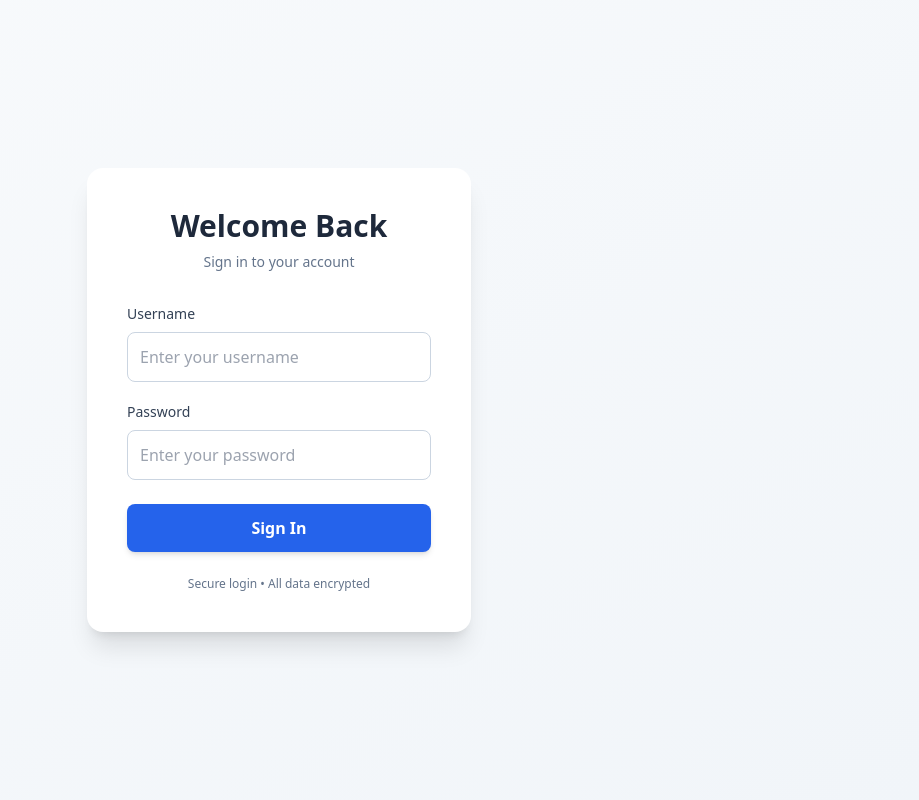
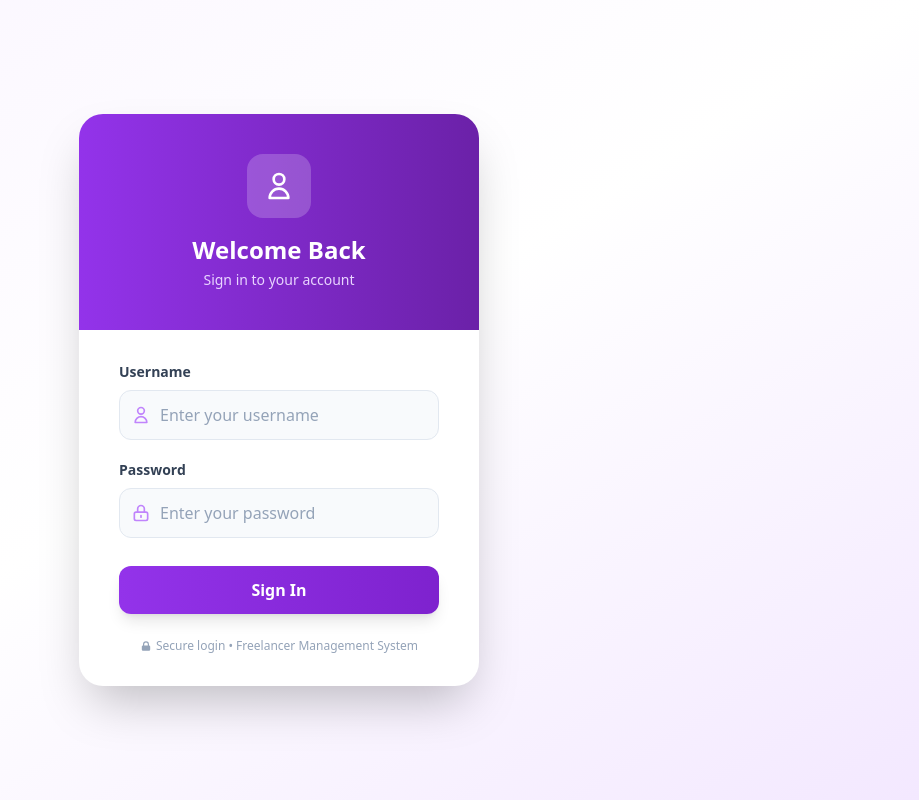
Before and after one commit to Ohil09/Freelancer, a Flask app: page /login in a window 1280 px wide. Shown: the whole page, without its empty margins (361-1280 px from the left). Run offline with Flask 3, Linux system fonts and the light colour scheme; some libraries are stand-ins or nearby versions.

Commit message:
Update login page UI

```diff
--- a/templates/login.html
+++ b/templates/login.html
@@ -5,42 +5,86 @@
 <script src="https://cdn.tailwindcss.com"></script>
 </head>
 
-<body class="bg-gradient-to-br from-slate-50 to-slate-100 flex items-center justify-center h-screen">
+<body class="bg-gradient-to-br from-purple-50 via-white to-purple-100 flex items-center justify-center min-h-screen">
 
-<form method="POST" class="bg-white p-10 rounded-2xl shadow-xl w-96">
+<div class="w-full max-w-md px-6">
 
-<div class="mb-8">
-<h2 class="text-3xl font-bold text-center text-slate-800">Welcome Back</h2>
-<p class="text-center text-slate-500 text-sm mt-2">Sign in to your account</p>
+    <!-- Card -->
+    <div class="bg-white rounded-3xl shadow-2xl overflow-hidden">
+
+        <!-- Top Banner -->
+        <div class="bg-gradient-to-r from-purple-600 to-purple-800 px-10 py-10 text-center">
+            <div class="w-16 h-16 bg-white bg-opacity-20 rounded-2xl flex items-center justify-center mx-auto mb-4">
+                <svg class="w-8 h-8 text-white" fill="none" stroke="currentColor" viewBox="0 0 24 24">
+                    <path stroke-linecap="round" stroke-linejoin="round" stroke-width="2"
+                        d="M16 7a4 4 0 11-8 0 4 4 0 018 0zM12 14a7 7 0 00-7 7h14a7 7 0 00-7-7z"/>
+                </svg>
             </div>
+            <h1 class="text-2xl font-bold text-white">Welcome Back</h1>
+            <p class="text-purple-200 text-sm mt-1">Sign in to your account</p>
+        </div>
+
+        <!-- Form -->
+        <form method="POST" class="px-10 py-8">
+
+            {% if error %}
+            <div class="bg-red-50 border border-red-200 text-red-600 px-4 py-3 rounded-xl mb-5 text-sm">
+                {{ error }}
+            </div>
+            {% endif %}
 
             <!-- Username -->
             <div class="mb-5">
-<label class="block text-sm font-medium text-slate-700 mb-2">Username</label>
+                <label class="block text-sm font-semibold text-slate-700 mb-2">Username</label>
+                <div class="relative">
+                    <span class="absolute inset-y-0 left-0 pl-3 flex items-center text-purple-400">
+                        <svg class="w-5 h-5" fill="none" stroke="currentColor" viewBox="0 0 24 24">
+                            <path stroke-linecap="round" stroke-linejoin="round" stroke-width="2"
+                                d="M16 7a4 4 0 11-8 0 4 4 0 018 0zM12 14a7 7 0 00-7 7h14a7 7 0 00-7-7z"/>
+                        </svg>
+                    </span>
                     <input type="text" name="username"
                         placeholder="Enter your username"
-class="border border-slate-300 p-3 w-full mb-0 rounded-lg focus:outline-none focus:ring-2 focus:ring-blue-500 focus:border-transparent" required>
+                        class="border border-slate-200 pl-10 pr-4 py-3 w-full rounded-xl focus:outline-none focus:ring-2 focus:ring-purple-400 focus:border-transparent bg-slate-50 text-slate-700 placeholder-slate-400 transition"
+                        required>
+                </div>
             </div>
 
             <!-- Password -->
-<div class="mb-6">
-<label class="block text-sm font-medium text-slate-700 mb-2">Password</label>
+            <div class="mb-7">
+                <label class="block text-sm font-semibold text-slate-700 mb-2">Password</label>
+                <div class="relative">
+                    <span class="absolute inset-y-0 left-0 pl-3 flex items-center text-purple-400">
+                        <svg class="w-5 h-5" fill="none" stroke="currentColor" viewBox="0 0 24 24">
+                            <path stroke-linecap="round" stroke-linejoin="round" stroke-width="2"
+                                d="M12 15v2m-6 4h12a2 2 0 002-2v-6a2 2 0 00-2-2H6a2 2 0 00-2 2v6a2 2 0 002 2zm10-10V7a4 4 0 00-8 0v4h8z"/>
+                        </svg>
+                    </span>
                     <input type="password" name="password"
                         placeholder="Enter your password"
-class="border border-slate-300 p-3 w-full mb-0 rounded-lg focus:outline-none focus:ring-2 focus:ring-blue-500 focus:border-transparent" required>
+                        class="border border-slate-200 pl-10 pr-4 py-3 w-full rounded-xl focus:outline-none focus:ring-2 focus:ring-purple-400 focus:border-transparent bg-slate-50 text-slate-700 placeholder-slate-400 transition"
+                        required>
+                </div>
             </div>
 
             <!-- Button -->
             <button type="submit"
-class="bg-blue-600 text-white w-full py-3 rounded-lg hover:bg-blue-700 font-semibold transition duration-200 shadow-md hover:shadow-lg">
+                class="bg-gradient-to-r from-purple-600 to-purple-700 text-white w-full py-3 rounded-xl hover:from-purple-700 hover:to-purple-800 font-semibold transition duration-200 shadow-lg hover:shadow-purple-200 hover:shadow-xl">
                 Sign In
             </button>
 
-<p class="text-center text-slate-500 text-xs mt-6">
-Secure login • All data encrypted
+            <p class="text-center text-slate-400 text-xs mt-6 flex items-center justify-center gap-1">
+                <svg class="w-3 h-3" fill="currentColor" viewBox="0 0 20 20">
+                    <path fill-rule="evenodd" d="M5 9V7a5 5 0 0110 0v2a2 2 0 012 2v5a2 2 0 01-2 2H5a2 2 0 01-2-2v-5a2 2 0 012-2zm8-2v2H7V7a3 3 0 016 0z" clip-rule="evenodd"/>
+                </svg>
+                Secure login • Freelancer Management System
             </p>
 
         </form>
 
+    </div>
+
+</div>
+
 </body>
 </html>
```
Lines whose indentation alone changed are shown as unchanged.
